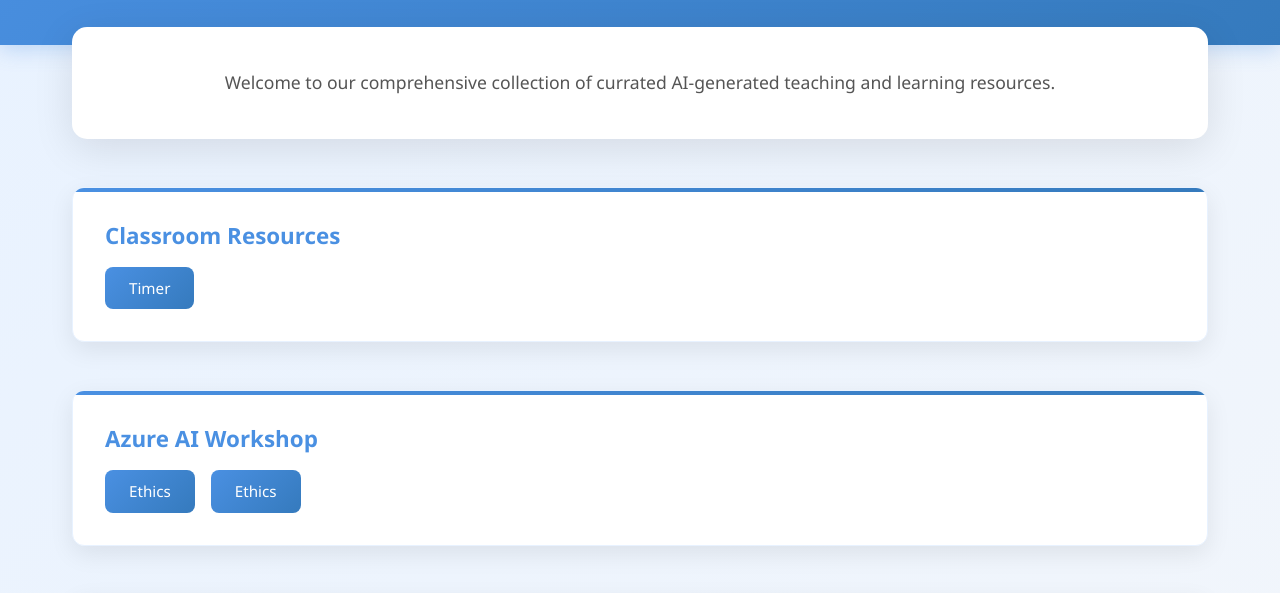
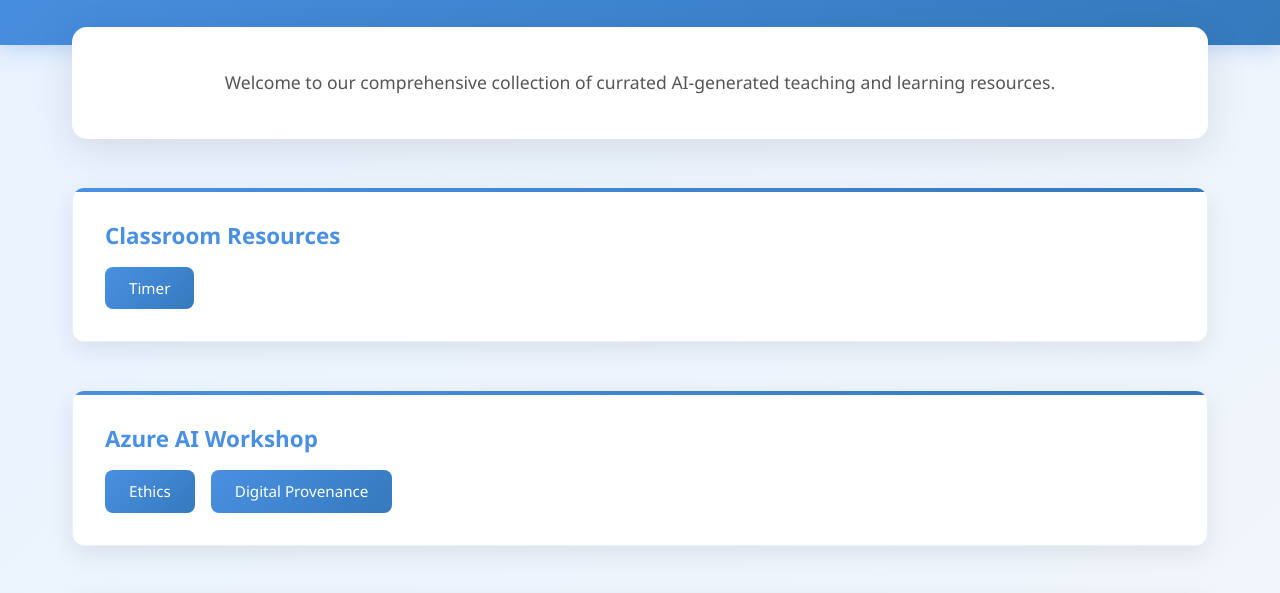
Before and after one commit to jjirik77/AI_Resources, a plain HTML site: page index.html in a window 1280 px wide. Shown: the part 171-764 px from the top of the page. Drawn offline with Linux system fonts and the light colour scheme.

Commit message:
Update index.html

```diff
--- a/index.html
+++ b/index.html
@@ -269,7 +269,7 @@
                     <h3>Azure AI Workshop</h3>
                      <div class="resource-actions">
                         <a href="https://jjirik77.github.io/AI_Resources/ethics.html" class="btn btn-primary">Ethics</a>
-                        <a href="https://jjirik77.github.io/AI_Resources/provenance.html" class="btn btn-primary">Ethics</a>
+                        <a href="https://jjirik77.github.io/AI_Resources/provenance.html" class="btn btn-primary">Digital Provenance</a>
                     </div>
                 </div>
             </div>
```
